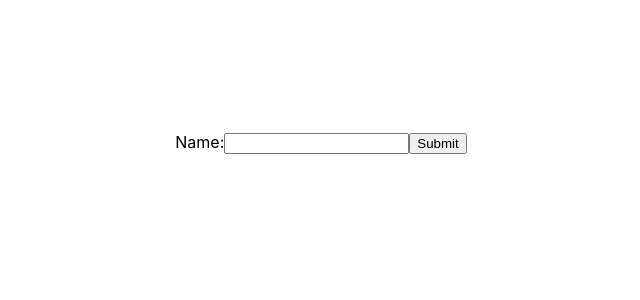
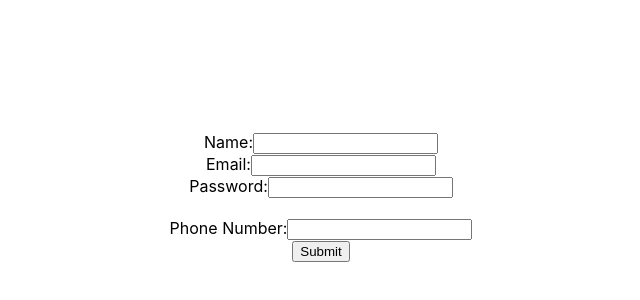
Before and after one commit to noobmaster440/react_form, a React (Create React App) app: page / in a window 1280 px wide. Shown: the part 68-368 px from the top of the page, without its empty margins (319-959 px from the left). Built offline with nearby package versions, Linux system fonts and the light colour scheme.

Commit message:
form basic structure complete and output on screen

```diff
--- a/src/App.js
+++ b/src/App.js
@@ -3,12 +3,12 @@ import NameForm from './components/NameForm';
 import Name from './components/Name';
 import { useState } from 'react';
 function App() {
-  const [Names,setNames]=useState([])
+  const [Persons,setPersons]=useState([])
 
-  const addName=(Name)=>{
+  const addPerson=(Person)=>{
     const id = Math.floor(Math.random()*100)+1
-    const newname ={id,...Name}
-    setNames([...Names,newname])
+    const newperson ={id,...Person}
+    setPersons([...Persons,newperson])
   }
 
   return (
@@ -24,8 +24,8 @@ function App() {
       <br></br>
       <br></br>
 
-      <NameForm addName={addName}/>
-      <Name Names={Names}/>
+      <NameForm addPerson={addPerson}/>
+      <Name Persons={Persons}/>
     </div>
   );
 }
--- a/src/components/Name.js
+++ b/src/components/Name.js
@@ -1,11 +1,15 @@
 import React from 'react'
-const Name =({Names})=> {
+const Name =({Persons})=> {
   return (
     <div>
-        {Names.map((Name,id)=>(
-            <h3>{Name.Name}</h3>
+        {Persons.map((Person,id)=>(
+            <div>
+              <h2>{Person.Name}</h2>
+              <h3>{Person.Email}</h3>
+              <h4>{Person.Phone}</h4>
+            </div>
         ))}
-        {console.log(Names)}
+        {console.log(Persons)}
     </div>
   )
 }
--- a/src/components/NameForm.js
+++ b/src/components/NameForm.js
@@ -1,14 +1,21 @@
 import { useState } from "react"
-const NameForm =({addName})=> {
+const NameForm =({addPerson})=> {
     const [Name, setName] = useState('')
+    const [Email, setEmail] = useState('')
+    const [Password, setPassword] = useState('')
+    const [Phone, setPhone] = useState('')
+
     const handleSubmit=(event)=>{
       event.preventDefault();
-      if(!Name){
+      if(!Name||!Email||!Password||!Phone){
           alert('Enter all the fields');
           return
       }
-      addName({Name})
+      addPerson({Name,Email,Password,Phone})
       setName('')
+      setEmail('')
+      setPassword('')
+      setPhone('')
     }
     return (
       <form onSubmit={handleSubmit}>
@@ -16,6 +23,28 @@ const NameForm =({addName})=> {
           Name:
           <input type="text" value={Name} onChange={(event)=>setName(event.target.value)} />
         </label>
+        <br></br>
+        <label>
+          Email:
+          <input type="email" value={Email} onChange={(event)=>setEmail(event.target.value)} />
+        </label>
+        <br></br>
+        <label>
+          Password:
+          <input type="password" value={Password} onChange={(event)=>setPassword(event.target.value)} />
+        </label>
+        <br></br>
+        {/* <label>
+          Gender:
+          <input type="radio" value={Name} onChange={(event)=>setName(event.target.value)} />
+        </label> */}
+        <br></br>
+        <label>
+          Phone Number:
+          <input type="text" value={Phone} onChange={(event)=>setPhone(event.target.value)} />
+        </label>
+        <br></br>
+
 
         <input type="submit" value="Submit" />
       </form>
```
